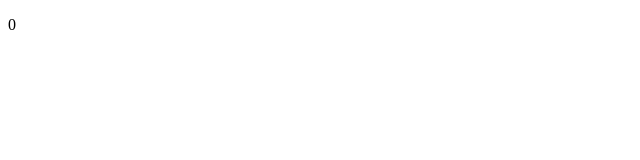
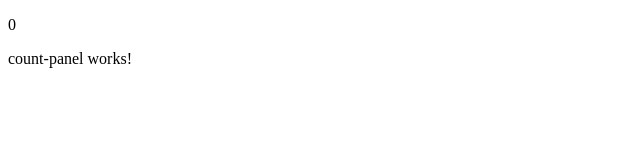
Before and after one commit to hayato07/angular-tdd, an Angular app: page / in a window 1280 px wide. Shown: the top 160 px of the page, without its empty margins (0-640 px from the left). Built offline with nearby package versions, Linux system fonts and the light colour scheme.

Commit message:
REFACTOR: ADD count panel component

```diff
--- a/src/app/app.component.html
+++ b/src/app/app.component.html
@@ -1,3 +1,4 @@
 <div class="app">
   <p>{{ count }}</p>
+  <app-count-panel></app-count-panel>
 </div>
--- a/src/app/app.component.ts
+++ b/src/app/app.component.ts
@@ -1,10 +1,11 @@
 import { Component } from '@angular/core';
 import { RouterOutlet } from '@angular/router';
+import { CountPanelComponent } from './count-panel/count-panel.component';
 
 @Component({
   selector: 'app-root',
   standalone: true,
-  imports: [RouterOutlet],
+  imports: [RouterOutlet, CountPanelComponent],
   templateUrl: './app.component.html',
   styleUrl: './app.component.scss'
 })
--- /dev/null
+++ b/src/app/count-panel/count-panel.component.html
@@ -0,0 +1 @@
+<p>count-panel works!</p>
```
Also changed, not shown: src/app/count-panel/count-panel.component.ts (added, +12 -0 lines), src/app/count-panel/count-panel.component.scss (added).
